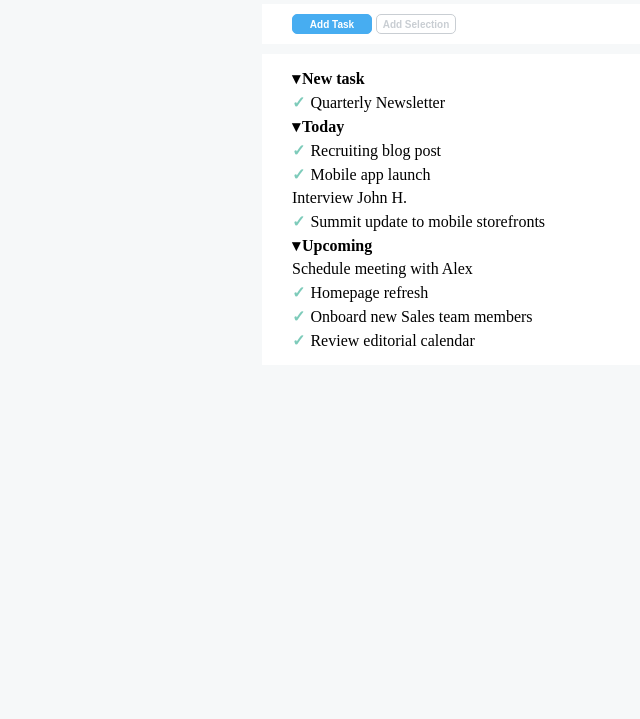
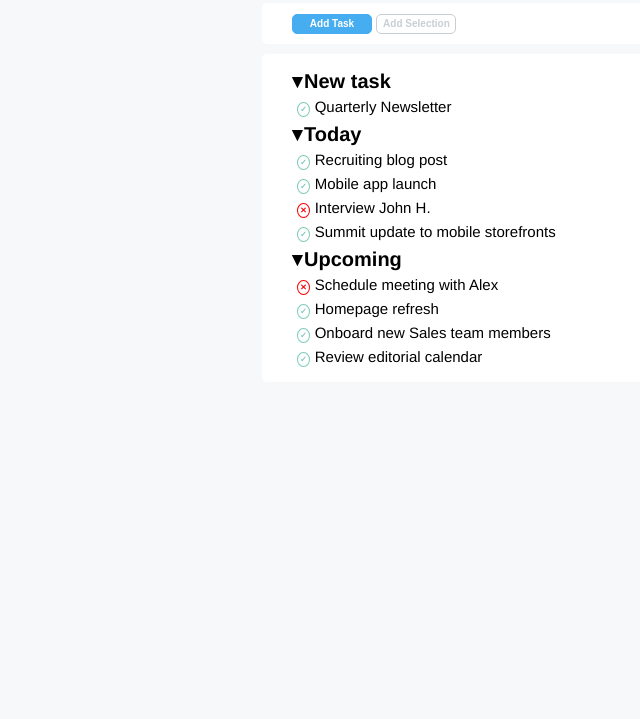
Before and after one commit to andreabellome/html-css-toboolist, a plain HTML site: page index.html in a window 1280 px wide. Shown: the part 81-800 px from the top of the page, without its empty margins (0-640 px from the left). Drawn offline with Linux system fonts and the light colour scheme.

Commit message:
update font and list marks

```diff
--- a/assets/css/style.css
+++ b/assets/css/style.css
@@ -4,6 +4,7 @@ body {
     top: 0;
     left: 0;
     background-color: #F6F8F9;
+    font-family: Helvetica, Sans-Serif;
   }
 
 #logo{
@@ -42,6 +43,7 @@ h1{
   font-size: 40px;
   font-weight: bold;
   background-color: white;
+  border-radius: 5px;
 }
 
 .div_navigator{
@@ -49,11 +51,13 @@ h1{
   margin: auto;
   padding: 10px 30px 10px;
   background-color: white;
+  border-radius: 5px;
 }
 
 .div_list{
   list-style-type: none;
   margin-top: 10px;
+  border-radius: 5px;
 }
 
 main{
@@ -67,15 +71,12 @@ ul li{
 }
 
 ul li p{
+  font-size: 20px;
   font-weight: bold;
 }
 
-ul li span::before{
-  content: '\2713';
-  display: inline-block;
-  margin-right: 5px;
-  color: #7DCBBA;
-  font-weight: bold;
+ul li span{
+  font-size: 15px;
 }
 
 ul li p::before{
@@ -83,3 +84,29 @@ ul li p::before{
     color: black;
     margin-right: 2px;
 }
+
+ul li span.tick::before{
+  content: '\2713';
+  display: inline-block;
+  margin-left: 5px;
+  margin-right: 5px;
+  color: #7DCBBA;
+  border: 1px solid #7DCBBA;
+  border-radius: 60%;
+  font-weight: bold;
+  font-size: 8px;
+  padding: 2px;
+}
+
+ul li span.cross::before{
+  content: '\2715';
+  display: inline-block;
+  margin-left: 5px;
+  margin-right: 5px;
+  color: red;
+  border: 1px solid red;
+  border-radius: 80%;
+  font-weight: bold;
+  font-size: 8px;
+  padding: 2px;
+}
--- a/index.html
+++ b/index.html
@@ -33,25 +33,25 @@
                 <li>
                     <p>New task</p>
                     <ul>
-                        <li> <span>Quarterly Newsletter</span></li>
+                        <li> <span class="tick">Quarterly Newsletter</span></li>
                     </ul>
                 </li>
                 <li>
                     <p>Today</p>
                     <ul>
-                        <li> <span>Recruiting blog post</span> </li>
-                        <li> <span>Mobile app launch</span> </li>
-                        <li>Interview John H.</li>
-                        <li> <span>Summit update to mobile storefronts</span> </li>
+                        <li> <span class="tick">Recruiting blog post</span> </li>
+                        <li> <span class="tick">Mobile app launch</span> </li>
+                        <li><span class="cross">Interview John H.</span></li>
+                        <li> <span class="tick">Summit update to mobile storefronts</span> </li>
                     </ul>
                 </li>
                 <li>
                     <p>Upcoming</p>
                     <ul>
-                        <li>Schedule meeting with Alex</li>
-                        <li> <span>Homepage refresh</span> </li>
-                        <li> <span>Onboard new Sales team members</span> </li>
-                        <li> <span>Review editorial calendar</span> </li>
+                        <li> <span class="cross">Schedule meeting with Alex</span> </li>
+                        <li> <span class="tick">Homepage refresh</span> </li>
+                        <li> <span class="tick">Onboard new Sales team members</span> </li>
+                        <li> <span class="tick">Review editorial calendar</span> </li>
                     </ul>
                 </li>
             </ul>
```
